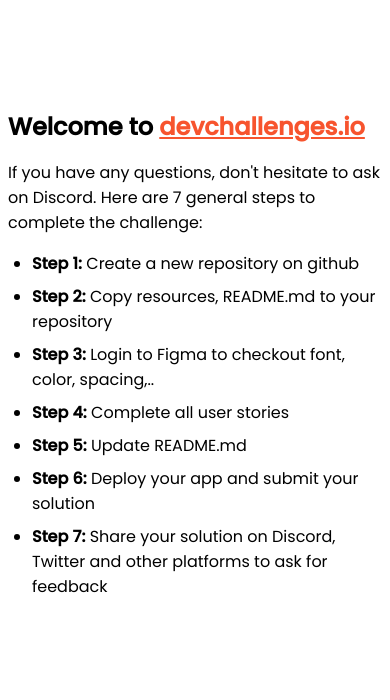
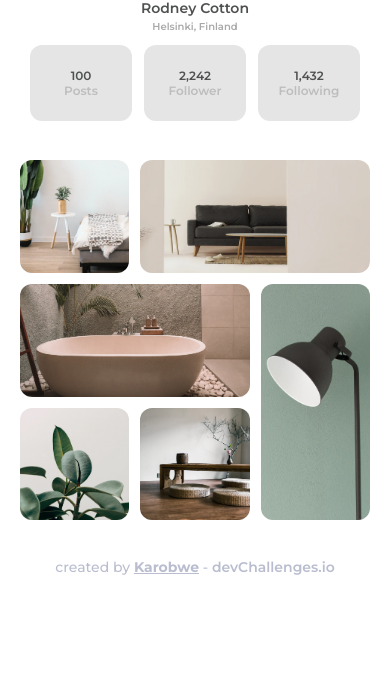
Before and after one commit to Karobwe/devchallenges-my-gallery, a website: page public/index.html in a window 390 px wide. Shown: the part 144-844 px from the top of the page. Drawn offline with nearby package versions, Linux system fonts and the light colour scheme; files that its build step writes are made by us from their sources; files whose address does not match are found by name.

Commit message:
feat: mobile and desktop design

```diff
--- /dev/null
+++ b/assets/styles/_base.scss
@@ -0,0 +1,19 @@
+@import "utils";
+
+body {
+  font-family: $font-default;
+  color: $black;
+  background-color: $white;
+}
+
+.text--medium {
+  font-weight: 500;
+}
+
+.text--semi-bold {
+  font-weight: 600;
+}
+
+.text--bold {
+  font-weight: 700;
+}
--- /dev/null
+++ b/assets/styles/_layout.scss
@@ -0,0 +1,17 @@
+@import "utils";
+
+.container {
+  display: flex;
+  flex-direction: column;
+  align-items: center;
+  row-gap: 39px;
+
+  max-width: 90vw;
+  margin-inline: auto;
+  min-height: 100vh;
+
+  @include media-gte-lg {
+    row-gap: 64px;
+    max-width: 900px;
+  }
+}
--- /dev/null
+++ b/assets/styles/_reset.scss
@@ -0,0 +1,48 @@
+/* http://meyerweb.com/eric/tools/css/reset/
+   v2.0 | 20110126
+   License: none (public domain)
+*/
+
+html, body, div, span, applet, object, iframe,
+h1, h2, h3, h4, h5, h6, p, blockquote, pre,
+a, abbr, acronym, address, big, cite, code,
+del, dfn, em, img, ins, kbd, q, s, samp,
+small, strike, strong, sub, sup, tt, var,
+b, u, i, center,
+dl, dt, dd, ol, ul, li,
+fieldset, form, label, legend,
+table, caption, tbody, tfoot, thead, tr, th, td,
+article, aside, canvas, details, embed,
+figure, figcaption, footer, header, hgroup,
+menu, nav, output, ruby, section, summary,
+time, mark, audio, video {
+  margin: 0;
+  padding: 0;
+  border: 0;
+  font-size: 100%;
+  font: inherit;
+  vertical-align: baseline;
+}
+/* HTML5 display-role reset for older browsers */
+article, aside, details, figcaption, figure,
+footer, header, hgroup, menu, nav, section {
+  display: block;
+}
+body {
+  line-height: 1;
+}
+ol, ul {
+  list-style: none;
+}
+blockquote, q {
+  quotes: none;
+}
+blockquote:before, blockquote:after,
+q:before, q:after {
+  content: '';
+  content: none;
+}
+table {
+  border-collapse: collapse;
+  border-spacing: 0;
+}
--- a/assets/styles/app.scss
+++ b/assets/styles/app.scss
@@ -0,0 +1,4 @@
+@import "reset";
+@import "base";
+@import "layout";
+@import "components";
--- /dev/null
+++ b/assets/styles/components/_footer.scss
@@ -0,0 +1,20 @@
+@import "../utils";
+
+footer {
+  margin-bottom: 24px;
+
+  font-weight: 500;
+  font-size: 14px;
+  line-height: 17px;
+
+  color: $grey3;
+
+  a,
+  a:visited {
+    color: inherit;
+  }
+
+  a:nth-child(2) {
+    text-decoration: none;
+  }
+}
--- /dev/null
+++ b/assets/styles/components/_gallery.scss
@@ -0,0 +1,58 @@
+@import "../utils";
+
+.gallery {
+  display: grid;
+  grid-template-columns: repeat(3, 1fr);
+  grid-template-rows: repeat(3, 1fr);
+  gap: 11px;
+  align-items: stretch;
+
+  @include media-gte-lg {
+    gap: 32px;
+  }
+
+  .gallery__item {
+    &:nth-child(1) {
+      grid-area: one;
+      grid-column: 1;
+      grid-row: 1;
+    }
+
+    &:nth-child(2) {
+      grid-area: two;
+      grid-column: 2 / span 2;
+      grid-row: 1;
+    }
+
+    &:nth-child(3) {
+      grid-area: three;
+      grid-column: 1 / span 2;
+      grid-row: 2;
+    }
+
+    &:nth-child(4) {
+      grid-area: four;
+      grid-column: 3;
+      grid-row: 2 / span 2;
+    }
+
+    &:nth-child(5) {
+      grid-area: five;
+      grid-column: 1;
+      grid-row: 3;
+    }
+
+    &:nth-child(6) {
+      grid-area: six;
+      grid-column: 2;
+      grid-row: 3;
+    }
+
+    .gallery__picture {
+      width: 100%;
+      height: 100%;
+      object-fit: cover;
+      border-radius: $radius-normal;
+    }
+  }
+}
--- /dev/null
+++ b/assets/styles/components/_header.scss
@@ -0,0 +1,95 @@
+@import "../utils";
+
+header {
+  font-weight: 600;
+  text-align: center;
+
+  .profile {
+    .profile__picture {
+      width: 6.25em;
+      height: 6.25em;
+      margin-top: 1.875em;
+      border-radius: $radius-medium;
+
+      @include media-gte-lg {
+        width: 9.75em;
+        height: 9.75em;
+      }
+    }
+
+    .profile__title {
+      margin: 11px auto 4px;
+      font-size: 14px;
+      line-height: 17px;
+
+      @include media-gte-lg {
+        margin: 60px auto 16px;
+
+        font-size: 24px;
+        line-height: 29px;
+      }
+    }
+
+    .profile__subtitle {
+      margin-bottom: 12px;
+
+      font-size: 10px;
+      line-height: 12px;
+      color: $grey1;
+
+      @include media-gte-lg {
+        margin-bottom: 24px;
+
+        font-size: 14px;
+        line-height: 17px;
+      }
+    }
+  }
+
+  .social {
+    display: flex;
+    justify-content: space-between;
+    column-gap: 12px;
+
+    @include media-gte-lg {
+      column-gap: 24px;
+    }
+
+    .social__item {
+      display: flex;
+      flex-direction: column;
+      justify-content: center;
+
+      width: 78px;
+      height: 52px;
+      padding: 12px 12px;
+
+      border-radius: $radius-normal;
+      background-color: $grey2;
+
+      .social__item__counter,
+      .social__item__description {
+        font-size: 12px;
+        line-height: 15px;
+      }
+
+      .social__item__counter {
+        color: $grey0;
+
+        @include media-gte-lg{
+          font-size: 18px;
+          line-height: 22px;
+        }
+      }
+
+      .social__item__description {
+        color: $grey4;
+
+        @include media-gte-lg {
+          font-size: 14px;
+          line-height: 17px;
+        }
+      }
+    }
+  }
+}
--- /dev/null
+++ b/assets/styles/components/_index.scss
@@ -0,0 +1,3 @@
+@import "header";
+@import "gallery";
+@import "footer";
--- /dev/null
+++ b/assets/styles/utils/_index.scss
@@ -0,0 +1,2 @@
+@import "variables";
+@import "mixins";
--- /dev/null
+++ b/assets/styles/utils/_mixins.scss
@@ -0,0 +1,10 @@
+@mixin media-gte-sm {
+  @media screen and (min-width: 768px) {
+    @content;
+  }
+}
+@mixin media-gte-lg {
+  @media screen and (min-width: 1024px) {
+    @content;
+  }
+}
--- /dev/null
+++ b/assets/styles/utils/_variables.scss
@@ -0,0 +1,25 @@
+// * * * * * *
+// Typography
+// * * * * * *
+
+// font-family
+$font-default: 'Montserrat', sans-serif;
+
+// * * * *
+// Colors
+// * * * *
+$black: rgba(78, 81, 80, 1);
+$white: rgba(255, 255, 255, 1);
+$grey0: rgba(78, 81, 80, 1);
+$grey1: rgba(169, 169, 169, 1);
+$grey2: rgba(229, 229, 229, 1);
+$grey3: rgba(185, 189, 207, 1);
+$grey4: rgba(189, 189, 189, 1);
+
+// * * * *
+// Others
+// * * * *
+
+// border-radius
+$radius-normal: .75em;
+$radius-medium: 1em;
--- a/public/index.html
+++ b/public/index.html
@@ -2,94 +2,79 @@
 <html lang="en">
   <head>
     <meta charset="utf-8" />
-    <meta
-      name="viewport"
-      content="width=device-width, initial-scale=1,
-  maximum-scale=5"
-    />
-
+    <meta name="viewport" content="width=device-width, initial-scale=1, maximum-scale=5"/>
     <link rel="icon" href="./build/images/devchallenges.png" />
-
-    <link
-      rel="shortcut icon"
-      type="image/x-icon"
-      href="https://devchallenges.io/"
-    />
-
-    <link
-      href="https://fonts.googleapis.com/css2?family=Poppins:wght@400;500&display=swap"
-      rel="stylesheet"
-    />
-
-    <title>Devchallenges</title>
-
-    <style>
-      body {
-        font-family: "Poppins", sans-serif;
-      }
-
-      ul {
-        padding-left: 24px;
-      }
-
-      li {
-        margin-bottom: 8px;
-      }
-
-      .welcome {
-        max-width: 800px;
-        margin: 0 auto;
-      }
-
-      .welcome-text {
-        margin-top: 30vh;
-        font-weight: 500;
-      }
-
-      .welcome-text p {
-        font-size: 1rem;
-        font-weight: 400;
-      }
-
-      .welcome-text h1 {
-        font-size: 1.5rem;
-      }
-
-      .welcome-text a {
-        color: #f7542e;
-      }
-    </style>
+    <link rel="shortcut icon" type="image/x-icon" href="https://devchallenges.io/"/>
+    <link rel="preconnect" href="https://fonts.googleapis.com">
+    <link rel="preconnect" href="https://fonts.gstatic.com" crossorigin>
+    <link href="https://fonts.googleapis.com/css2?family=Montserrat:wght@500;600;700&display=swap" rel="stylesheet">
+    <link rel="stylesheet" href="./build/app.css">
+    <script src="./build/runtime.js"></script>
+    <script src="./build/app.js"></script>
+    <title>My Gallery - Devchallenges by Chanfi</title>
   </head>
   <body>
-    <div class="welcome">
-      <div class="welcome-text">
-        <h1>
-          Welcome to
-          <a href="https://devchallenges.io/" target="_blank"
-            >devchallenges.io</a
-          >
-        </h1>
+  <div class="container">
+    <header>
+      <figure class="profile">
+        <img src="./build/images/profilePhoto.png" alt="" class="profile__picture">
+        <figcaption>
+          <h1 class="profile__title">Rodney Cotton</h1>
+          <h2 class="profile__subtitle">Helsinki, Finland</h2>
+        </figcaption>
+      </figure>
 
-        <p>
-          If you have any questions, don't hesitate to ask on Discord. Here are
-          7 general steps to complete the challenge:
-        </p>
+      <div class="social">
+        <div class="social__item">
+          <div class="social__item__counter">100</div>
+          <div class="social__item__description">Posts</div>
+        </div>
+
+        <div class="social__item">
+          <div class="social__item__counter">2,242</div>
+          <div class="social__item__description">Follower</div>
+        </div>
+
+        <div class="social__item">
+          <div class="social__item__counter">1,432</div>
+          <div class="social__item__description">Following</div>
+        </div>
+      </div>
+    </header>
+
+    <main class="gallery">
+      <div class="gallery__item">
+        <img src="./build/images/photo1.png" alt="" class="gallery__picture">
       </div>
 
-      <ul>
-        <li><b>Step 1:</b> Create a new repository on github</li>
-        <li><b>Step 2:</b> Copy resources, README.md to your repository</li>
-        <li>
-          <b>Step 3:</b> Login to Figma to checkout font, color, spacing,..
-        </li>
-        <li><b>Step 4:</b> Complete all user stories</li>
-        <li><b>Step 5:</b> Update README.md</li>
-        <li><b>Step 6:</b> Deploy your app and submit your solution</li>
-        <li>
-          <b>Step 7:</b> Share your solution on Discord, Twitter and other
-          platforms to ask for feedback
-        </li>
-      </ul>
-    </div>
+      <div class="gallery__item">
+        <img src="./build/images/photo2.png" alt="" class="gallery__picture">
+      </div>
+
+      <div class="gallery__item">
+        <img src="./build/images/photo3.png" alt="" class="gallery__picture">
+      </div>
+
+      <div class="gallery__item">
+        <img src="./build/images/photo_4.png" alt="" class="gallery__picture">
+      </div>
+
+      <div class="gallery__item">
+        <img src="./build/images/photo5.png" alt="" class="gallery__picture">
+      </div>
+
+      <div class="gallery__item">
+        <img src="./build/images/photo6.png" alt="" class="gallery__picture">
+      </div>
+    </main>
+
+    <footer>
+      <p>
+        created by
+        <a href="https://github.com/Karobwe/devchallenges-my-gallery" class="text--bold">Karobwe</a> -
+        <a href="https://devchallenges.io/" class="text--semi-bold">devChallenges.io</a>
+      </p>
+    </footer>
+  </div>
   </body>
 </html>
```
